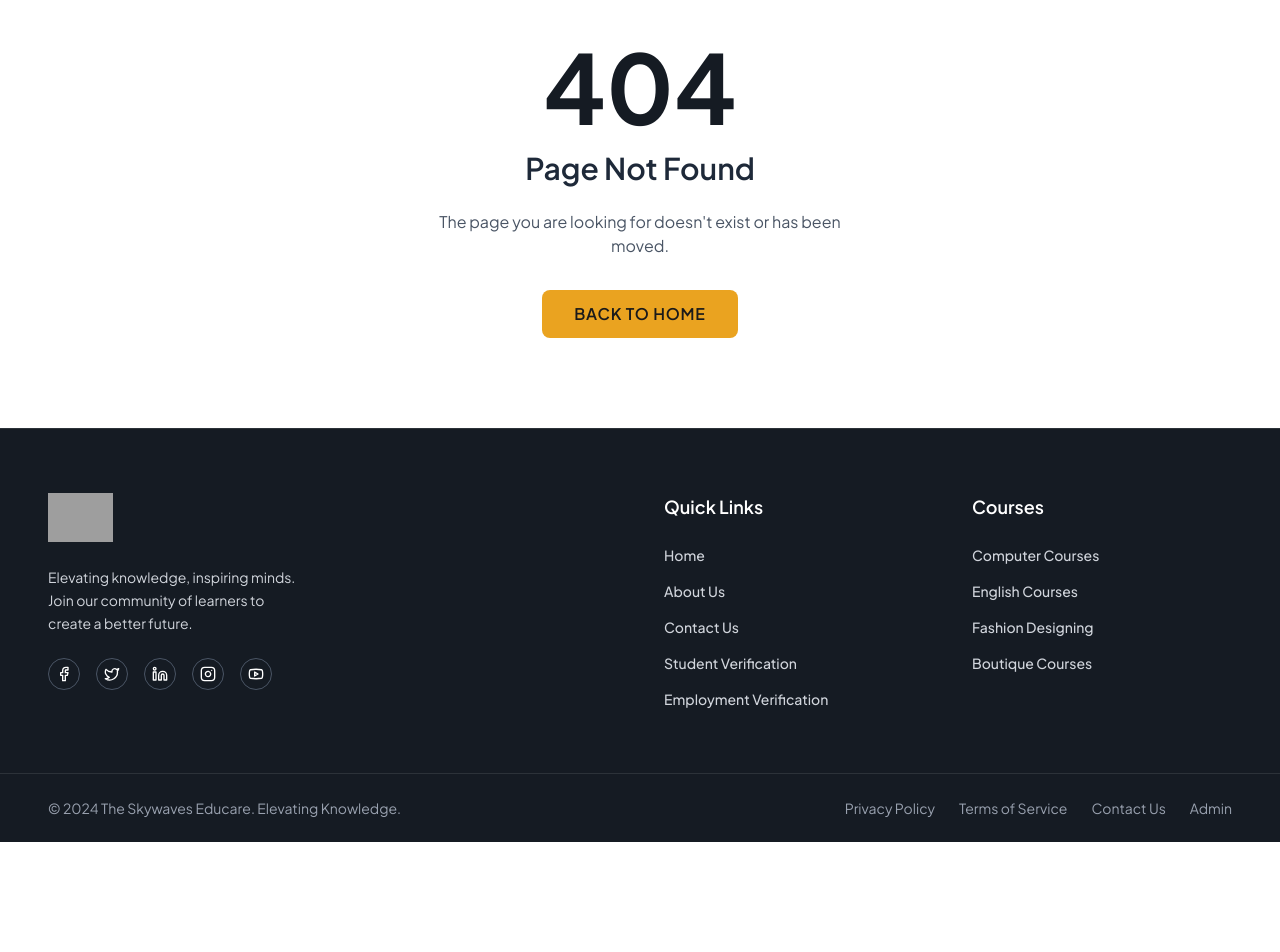
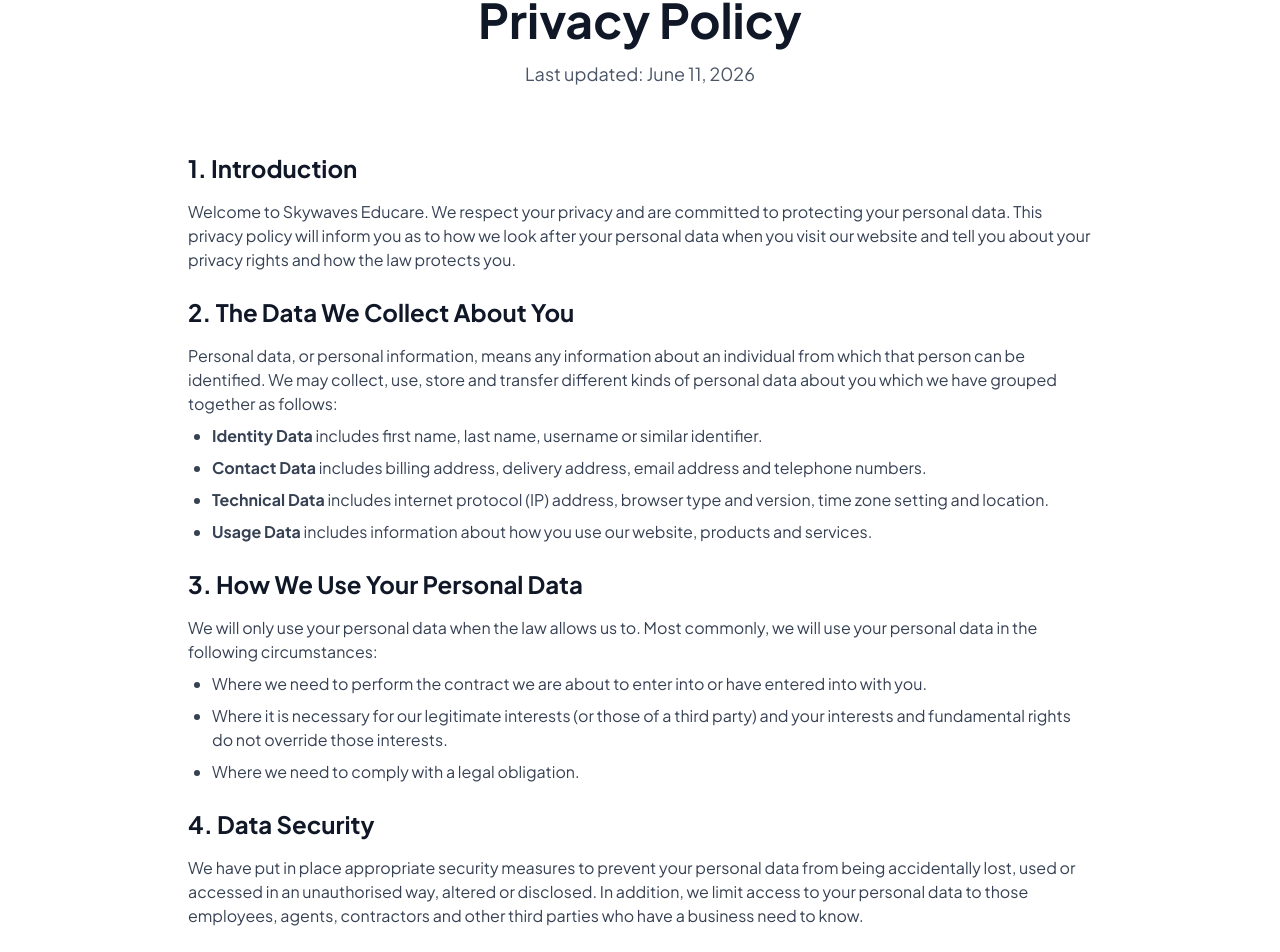
Before and after one commit to imaginebo81-arch/the-skywaves, a React (Vite) app: page /privacy-policy in a window 1280 px wide. Shown: the part 152-1104 px from the top of the page. Before the commit the page ends 994 px from the top, so only its background shows below. Built offline with nearby package versions, Linux system fonts and the light colour scheme; grey boxes are pictures that could not be loaded.

Commit message:
feat: add privacy policy and terms of service pages
Create new pages for legal compliance and link them in the footer.

```diff
--- a/src/App.tsx
+++ b/src/App.tsx
@@ -22,6 +22,8 @@
 import AboutUs from "./components/AboutUs";
 import NotFound from "./components/NotFound";
 import ScrollToTop from "./components/ScrollToTop";
+import PrivacyPolicy from "./components/PrivacyPolicy";
+import TermsOfService from "./components/TermsOfService";
 
 function HomePage() {
   return (
@@ -60,6 +62,8 @@
             <Route path="/" element={<HomePage />} />
             <Route path="/courses" element={<CoursesPage />} />
             <Route path="/about-us" element={<div className="py-20 px-4 md:px-12"><AboutUs /></div>} />
+            <Route path="/privacy-policy" element={<PrivacyPolicy />} />
+            <Route path="/terms-of-service" element={<TermsOfService />} />
             <Route path="/verification" element={<div className="py-20 px-4 md:px-12"><StudentVerification /></div>} />
             <Route path="/employment-verification" element={<div className="py-20 px-4 md:px-12"><EmploymentVerification /></div>} />
             <Route path="/contact" element={<div className="py-20 px-4 md:px-12"><ContactUs /></div>} />
--- a/src/components/Footer.tsx
+++ b/src/components/Footer.tsx
@@ -48,9 +48,9 @@
           © 2024 The Skywaves Educare. Elevating Knowledge.
         </p>
         <nav className="flex flex-wrap justify-center gap-6">
-          <a href="#" className="text-gray-400 hover:text-white transition-colors text-sm cursor-pointer">Privacy Policy</a>
-          <a href="#" className="text-gray-400 hover:text-white transition-colors text-sm cursor-pointer">Terms of Service</a>
-          <a href="#" className="text-gray-400 hover:text-white transition-colors text-sm cursor-pointer">Contact Us</a>
+          <Link to="/privacy-policy" className="text-gray-400 hover:text-white transition-colors text-sm cursor-pointer">Privacy Policy</Link>
+          <Link to="/terms-of-service" className="text-gray-400 hover:text-white transition-colors text-sm cursor-pointer">Terms of Service</Link>
+          <Link to="/contact" className="text-gray-400 hover:text-white transition-colors text-sm cursor-pointer">Contact Us</Link>
           <a href="#" className="text-gray-400 hover:text-white transition-colors text-sm cursor-pointer">Admin</a>
         </nav>
       </div>
--- /dev/null
+++ b/src/components/PrivacyPolicy.tsx
@@ -0,0 +1,70 @@
+import { Helmet } from "react-helmet-async";
+
+export default function PrivacyPolicy() {
+  return (
+    <div className="w-full max-w-[1000px] mx-auto px-4 md:px-12 py-12 flex flex-col gap-8">
+      <Helmet>
+        <title>Privacy Policy - Skywaves Educare</title>
+        <meta name="description" content="Privacy Policy for Skywaves Educare." />
+      </Helmet>
+
+      <div className="text-center max-w-2xl mx-auto mb-8">
+        <h1 className="text-4xl md:text-5xl font-bold text-gray-900 mb-4">Privacy Policy</h1>
+        <p className="text-gray-600 text-lg">
+          Last updated: {new Date().toLocaleDateString('en-US', { month: 'long', day: 'numeric', year: 'numeric' })}
+        </p>
+      </div>
+
+      <div className="prose prose-lg max-w-none text-gray-700 space-y-6">
+        <section>
+          <h2 className="text-2xl font-bold text-gray-900 mb-4">1. Introduction</h2>
+          <p>
+            Welcome to Skywaves Educare. We respect your privacy and are committed to protecting your personal data.
+            This privacy policy will inform you as to how we look after your personal data when you visit our website
+            and tell you about your privacy rights and how the law protects you.
+          </p>
+        </section>
+
+        <section>
+          <h2 className="text-2xl font-bold text-gray-900 mb-4">2. The Data We Collect About You</h2>
+          <p>
+            Personal data, or personal information, means any information about an individual from which that person can be identified.
+            We may collect, use, store and transfer different kinds of personal data about you which we have grouped together as follows:
+          </p>
+          <ul className="list-disc pl-6 space-y-2 mt-2">
+            <li><strong>Identity Data</strong> includes first name, last name, username or similar identifier.</li>
+            <li><strong>Contact Data</strong> includes billing address, delivery address, email address and telephone numbers.</li>
+            <li><strong>Technical Data</strong> includes internet protocol (IP) address, browser type and version, time zone setting and location.</li>
+            <li><strong>Usage Data</strong> includes information about how you use our website, products and services.</li>
+          </ul>
+        </section>
+
+        <section>
+          <h2 className="text-2xl font-bold text-gray-900 mb-4">3. How We Use Your Personal Data</h2>
+          <p>
+            We will only use your personal data when the law allows us to. Most commonly, we will use your personal data in the following circumstances:
+          </p>
+          <ul className="list-disc pl-6 space-y-2 mt-2">
+            <li>Where we need to perform the contract we are about to enter into or have entered into with you.</li>
+            <li>Where it is necessary for our legitimate interests (or those of a third party) and your interests and fundamental rights do not override those interests.</li>
+            <li>Where we need to comply with a legal obligation.</li>
+          </ul>
+        </section>
+
+        <section>
+          <h2 className="text-2xl font-bold text-gray-900 mb-4">4. Data Security</h2>
+          <p>
+            We have put in place appropriate security measures to prevent your personal data from being accidentally lost, used or accessed in an unauthorised way, altered or disclosed. In addition, we limit access to your personal data to those employees, agents, contractors and other third parties who have a business need to know.
+          </p>
+        </section>
+
+        <section>
+          <h2 className="text-2xl font-bold text-gray-900 mb-4">5. Contact Us</h2>
+          <p>
+            If you have any questions about this privacy policy or our privacy practices, please contact us.
+          </p>
+        </section>
+      </div>
+    </div>
+  );
+}
--- /dev/null
+++ b/src/components/TermsOfService.tsx
@@ -0,0 +1,70 @@
+import { Helmet } from "react-helmet-async";
+
+export default function TermsOfService() {
+  return (
+    <div className="w-full max-w-[1000px] mx-auto px-4 md:px-12 py-12 flex flex-col gap-8">
+      <Helmet>
+        <title>Terms of Service - Skywaves Educare</title>
+        <meta name="description" content="Terms of Service for Skywaves Educare." />
+      </Helmet>
+
+      <div className="text-center max-w-2xl mx-auto mb-8">
+        <h1 className="text-4xl md:text-5xl font-bold text-gray-900 mb-4">Terms of Service</h1>
+        <p className="text-gray-600 text-lg">
+          Last updated: {new Date().toLocaleDateString('en-US', { month: 'long', day: 'numeric', year: 'numeric' })}
+        </p>
+      </div>
+
+      <div className="prose prose-lg max-w-none text-gray-700 space-y-6">
+        <section>
+          <h2 className="text-2xl font-bold text-gray-900 mb-4">1. Agreement to Terms</h2>
+          <p>
+            By accessing or using the Skywaves Educare website and services, you agree to be bound by these Terms of Service. If you disagree with any part of the terms, you may not access the service.
+          </p>
+        </section>
+
+        <section>
+          <h2 className="text-2xl font-bold text-gray-900 mb-4">2. Educational Services</h2>
+          <p>
+            Skywaves Educare provides educational courses, training, and related materials. The content is for informational and educational purposes only. We reserve the right to modify, suspend, or discontinue any course or service without prior notice.
+          </p>
+        </section>
+
+        <section>
+          <h2 className="text-2xl font-bold text-gray-900 mb-4">3. User Accounts</h2>
+          <p>
+            When you create an account with us, you must provide accurate, complete, and current information. You are responsible for safeguarding the password that you use to access the service and for any activities or actions under your password.
+          </p>
+        </section>
+
+        <section>
+          <h2 className="text-2xl font-bold text-gray-900 mb-4">4. Intellectual Property</h2>
+          <p>
+            The service and its original content (excluding content provided by users), features, and functionality are and will remain the exclusive property of Skywaves Educare and its licensors. The service is protected by copyright, trademark, and other laws.
+          </p>
+        </section>
+
+        <section>
+          <h2 className="text-2xl font-bold text-gray-900 mb-4">5. User Conduct</h2>
+          <p>
+            You agree not to use the service in any way that causes, or may cause, damage to the service or impairment of the availability or accessibility of the service, or in any way which is unlawful, illegal, fraudulent, or harmful.
+          </p>
+        </section>
+
+        <section>
+          <h2 className="text-2xl font-bold text-gray-900 mb-4">6. Limitation of Liability</h2>
+          <p>
+            In no event shall Skywaves Educare, nor its directors, employees, partners, agents, suppliers, or affiliates, be liable for any indirect, incidental, special, consequential or punitive damages, including without limitation, loss of profits, data, use, goodwill, or other intangible losses, resulting from your access to or use of or inability to access or use the service.
+          </p>
+        </section>
+
+        <section>
+          <h2 className="text-2xl font-bold text-gray-900 mb-4">7. Contact Us</h2>
+          <p>
+            If you have any questions about these Terms of Service, please contact us through our website.
+          </p>
+        </section>
+      </div>
+    </div>
+  );
+}
```
